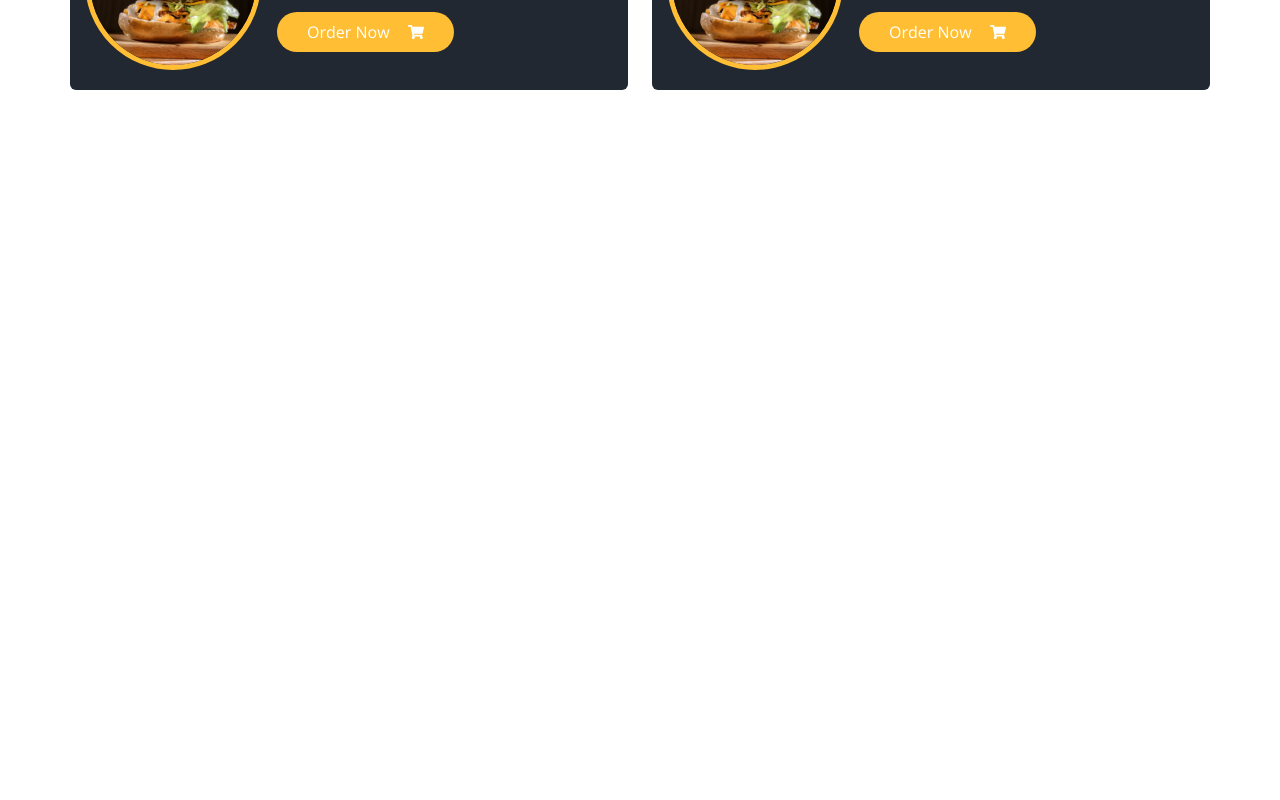
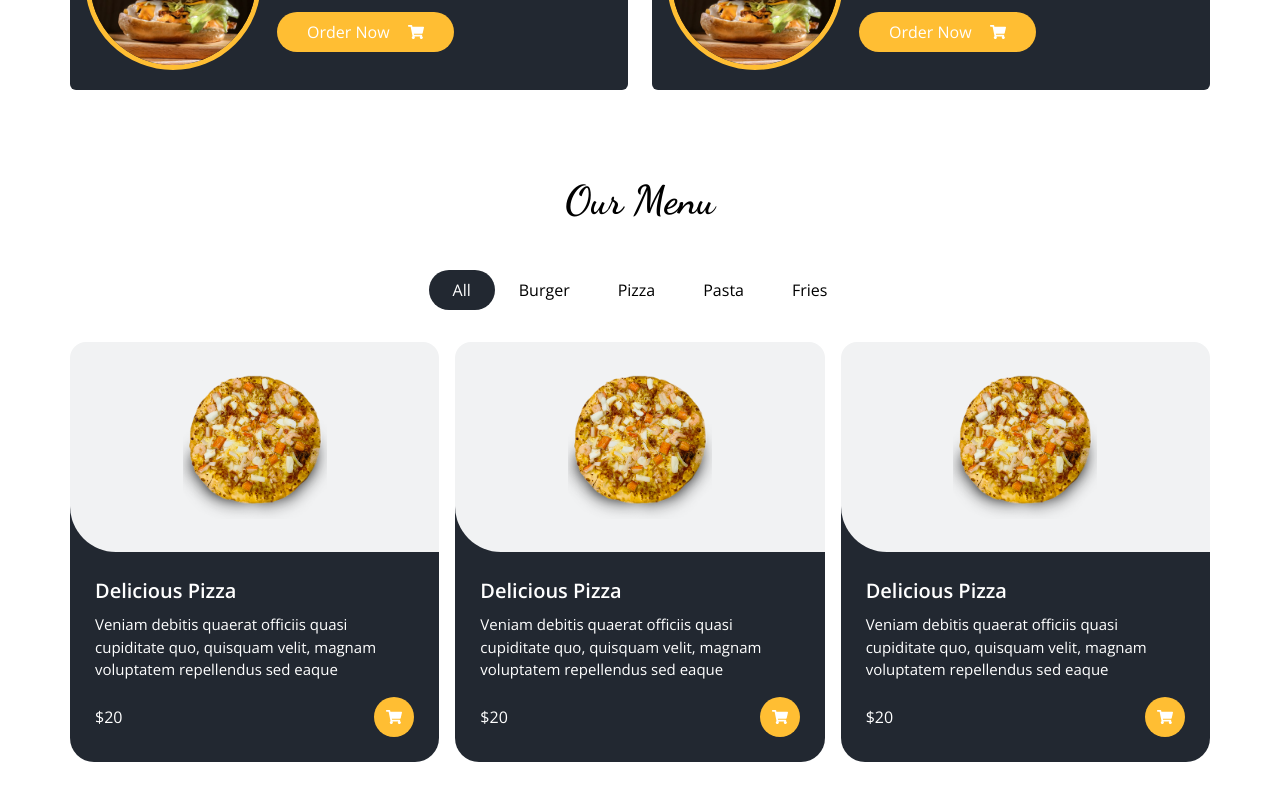
Before and after one commit to ozngrsc/Food-Ordering, a Next.js app: page / in a window 1280 px wide. Shown: the part 1006-1806 px from the top of the page. Before the commit the page ends 1176 px from the top, so only its background shows below. Built offline with nearby package versions, Linux system fonts and the light colour scheme.

Commit message:
add menuWrapper and menuItem

```diff
--- /dev/null
+++ b/components/products/MenuItem.jsx
@@ -0,0 +1,30 @@
+import Image from "next/image";
+import React from "react";
+import { FaShoppingCart } from "react-icons/fa";
+
+const MenuItem = () => {
+  return (
+    <div className="bg-secondary rounded-3xl">
+      <div className="w-full bg-[#f1f2f3] h-[210px] grid place-content-center rounded-bl-[46px] rounded-tl-2xl rounded-tr-2xl">
+        <div className="relative w-36 h-36 hover:scale-110 transition-all">
+          <Image src="/images/f1.png" alt="" layout="fill" />
+        </div>
+      </div>
+      <div className="text-white p-[25px]">
+        <h4 className="text-xl font-semibold mb-2">Delicious Pizza</h4>
+        <p className="text-[15px]">
+          Veniam debitis quaerat officiis quasi cupiditate quo, quisquam velit,
+          magnam voluptatem repellendus sed eaque
+        </p>
+        <div className="flex justify-between items-center mt-4">
+          <span>$20</span>
+          <button className="btn-primary w-10 h-10 rounded-full !p-0 grid place-content-center">
+            <FaShoppingCart />
+          </button>
+        </div>
+      </div>
+    </div>
+  );
+};
+
+export default MenuItem;
--- /dev/null
+++ b/components/products/MenuWrapper.jsx
@@ -0,0 +1,29 @@
+import React from "react";
+import Title from "../ui/Title";
+import MenuItem from "./MenuItem";
+
+const MenuWrapper = () => {
+  return (
+    <div className="container mx-auto mb-16">
+      <div className="flex flex-col items-center w-full">
+        <Title className="text-[40px]">Our Menu</Title>
+        <div className="mt-10">
+          <button className="px-6 py-2 bg-secondary rounded-3xl text-white">
+            All
+          </button>
+          <button className="px-6 py-2 rounded-3xl">Burger</button>
+          <button className="px-6 py-2 rounded-3xl">Pizza</button>
+          <button className="px-6 py-2 rounded-3xl">Pasta</button>
+          <button className="px-6 py-2 rounded-3xl">Fries</button>
+        </div>
+      </div>
+      <div className="mt-8 grid md:grid-cols-3 sm:grid-cols-2 grid-cols-1 gap-4">
+        <MenuItem />
+        <MenuItem />
+        <MenuItem />
+      </div>
+    </div>
+  );
+};
+
+export default MenuWrapper;
--- a/pages/home/index.jsx
+++ b/pages/home/index.jsx
@@ -1,12 +1,14 @@
 import React from "react";
 import Campaigns from "../../components/Campaigns";
 import Carousel from "../../components/Carousel";
+import MenuWrapper from "../../components/products/MenuWrapper";
 
 const Index = () => {
   return (
     <div>
       <Carousel />
       <Campaigns />
+      <MenuWrapper />
     </div>
   );
 };
```
